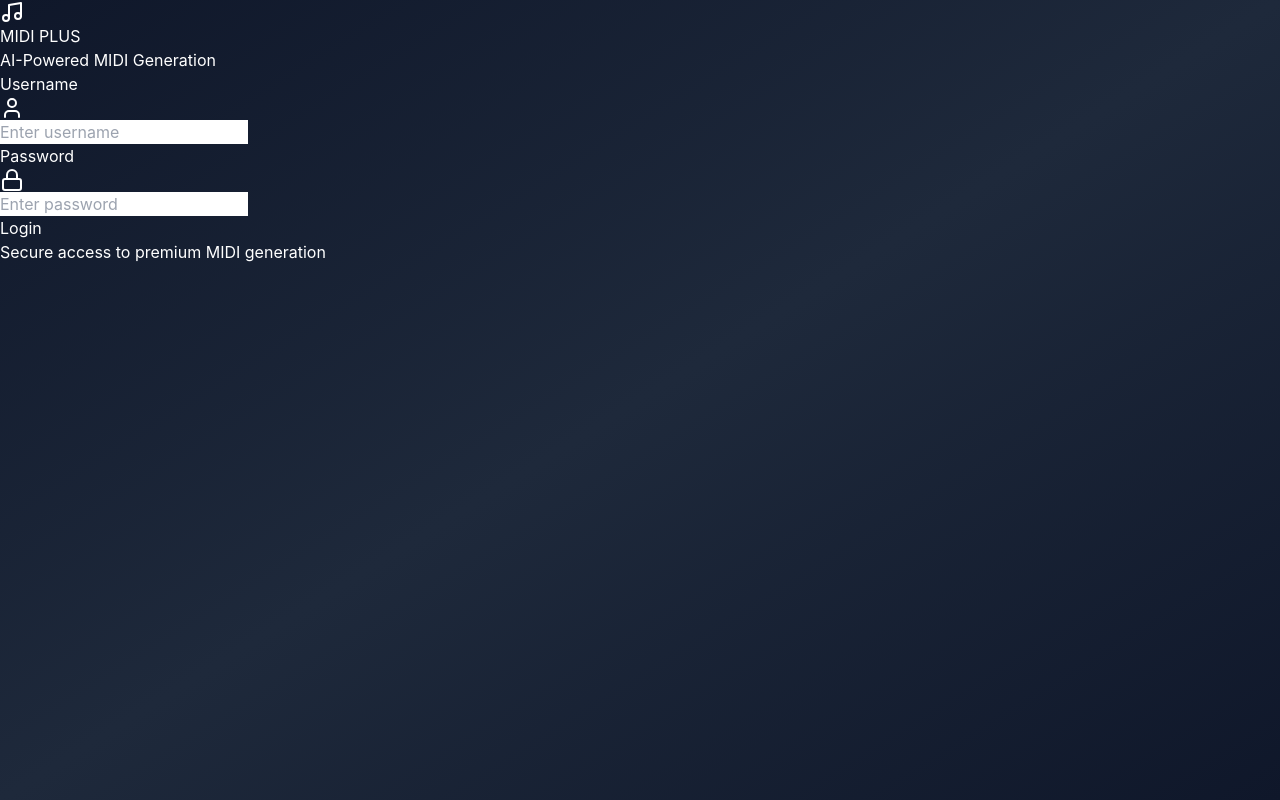
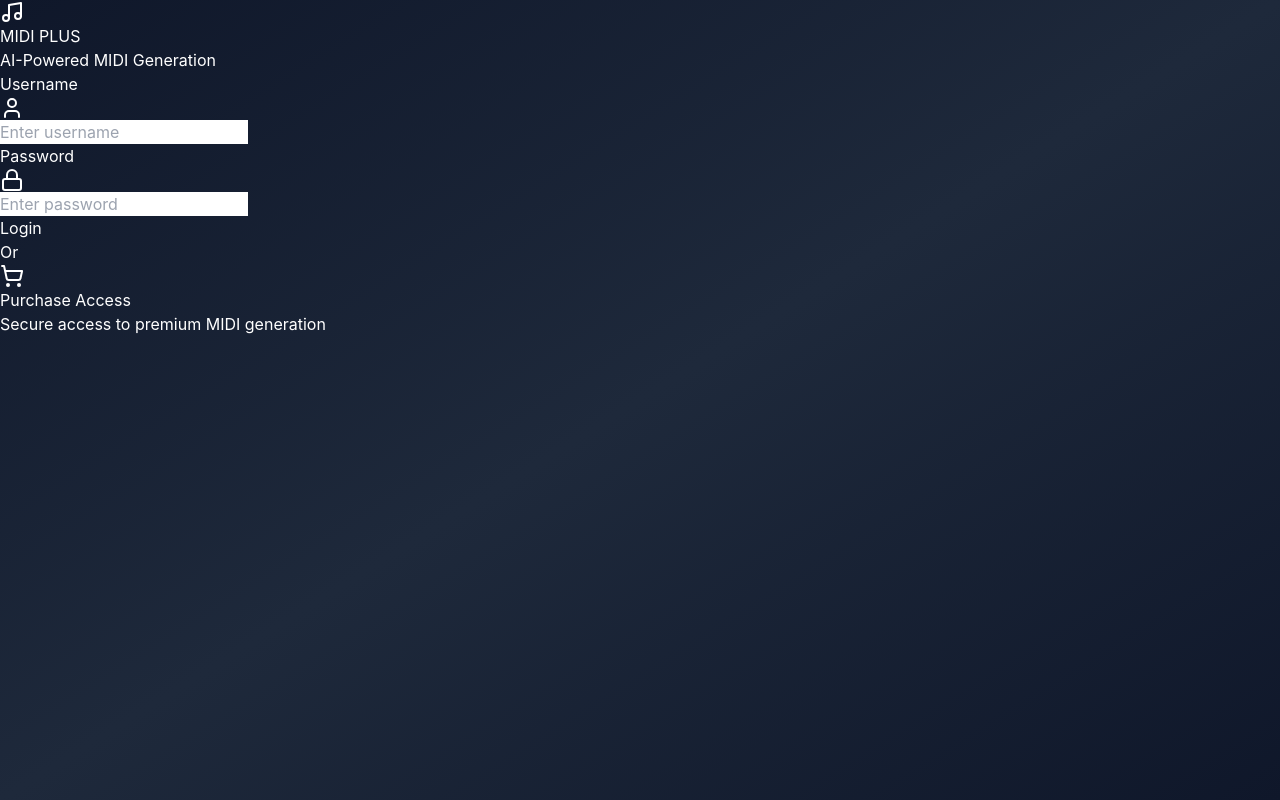
Before and after one commit to rynathusofficialgaming-bit/new-midi-plus-site-express, a React app in the folder src/: page / in a window 1280 px wide. Built offline with nearby package versions, Linux system fonts and the light colour scheme; the HTML template or start-up script is replaced by a standard one.

Commit message:
Update LoginScreen.jsx

```diff
--- a/src/components/LoginScreen.jsx
+++ b/src/components/LoginScreen.jsx
@@ -1,9 +1,10 @@
 import React, { useState } from 'react';
 import { motion } from 'framer-motion';
-import { Music, Lock, User } from 'lucide-react';
+import { Music, Lock, User, ShoppingCart } from 'lucide-react';
 import { authService } from '@/services/auth-service';
 import { Button } from '@/components/ui/button';
 import { useToast } from '@/components/ui/use-toast';
+import { APP_CONFIG } from '@/config/app-config';
 
 const LoginScreen = ({ onLogin }) => {
   const [username, setUsername] = useState('');
@@ -33,6 +34,12 @@ const LoginScreen = ({ onLogin }) => {
       }
       setIsLoading(false);
     }, 800);
+  };
+
+  const handlePurchase = () => {
+    if (APP_CONFIG.purchaseUrl) {
+      window.location.href = APP_CONFIG.purchaseUrl;
+    }
   };
 
   return (
@@ -102,6 +109,25 @@ const LoginScreen = ({ onLogin }) => {
             </Button>
           </form>
 
+          {APP_CONFIG.purchaseUrl && (
+            <>
+              <div className="relative flex py-5 items-center">
+                  <div className="flex-grow border-t border-slate-700"></div>
+                  <span className="flex-shrink mx-4 text-slate-500">Or</span>
+                  <div className="flex-grow border-t border-slate-700"></div>
+              </div>
+
+              <Button
+                onClick={handlePurchase}
+                variant="outline"
+                className="w-full bg-transparent border-slate-600 text-slate-300 hover:bg-slate-800 hover:text-white font-semibold py-3 rounded-lg transition-all"
+              >
+                <ShoppingCart className="w-4 h-4 mr-2" />
+                Purchase Access
+              </Button>
+            </>
+          )}
+
           <div className="mt-6 text-center text-sm text-slate-400">
             <p>Secure access to premium MIDI generation</p>
           </div>
```
